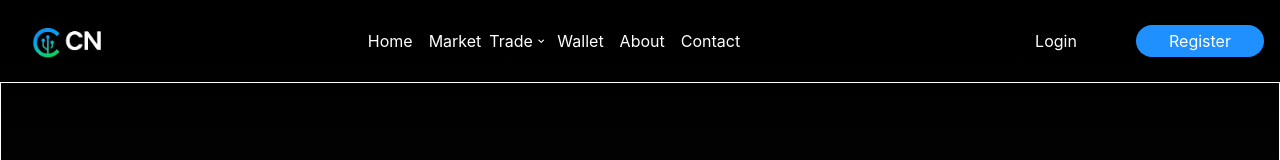
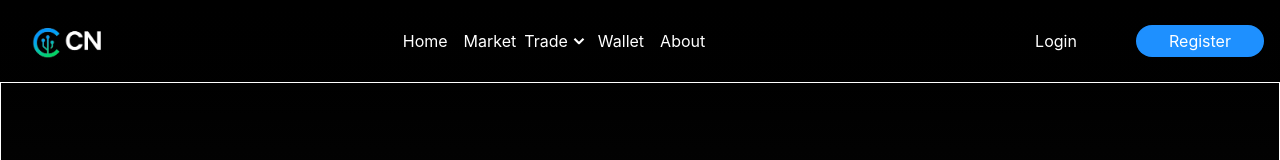
Before and after one commit to Ghub09/RovoBit, a React (Vite) app in the folder client/: page / in a window 1280 px wide. Shown: the top 160 px of the page. Built offline with nearby package versions, Linux system fonts and the light colour scheme; no server answers.

Commit message:
remove error

```diff
--- a/client/src/components/layout/Navbar.jsx
+++ b/client/src/components/layout/Navbar.jsx
@@ -17,7 +17,6 @@ import { logoutAdmin, logoutUser } from "../../store/slices/userSlice";
 import { AiOutlineClose, AiOutlineMenu } from "react-icons/ai";
 import {
   MdCandlestickChart,
-  MdOutlinePersonOutline,
   MdPerson,
 } from "react-icons/md";
 import { setShowChart } from "../../store/slices/globalSlice";
@@ -233,14 +232,7 @@ return (
             >
               {t("about")}
             </Link>
-             <Link
-              to={"/contact"}
-              className={` ${getModeColor(
-                "t"
-              )}  hover:text-[#0077ff] text-center m-2  `}
-            >
-               Contact
-            </Link>
+
           </div>
         </div>
         <div className="flex items-center gap-4">
```
